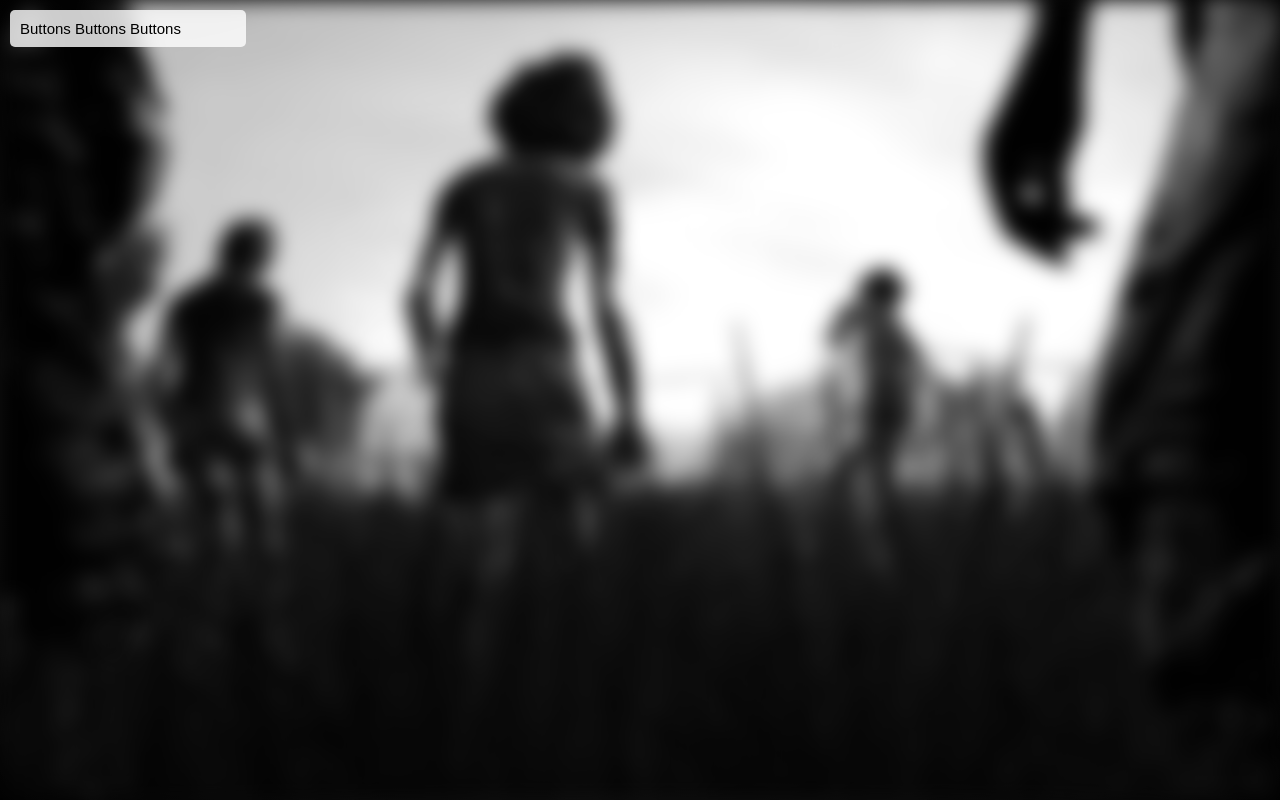
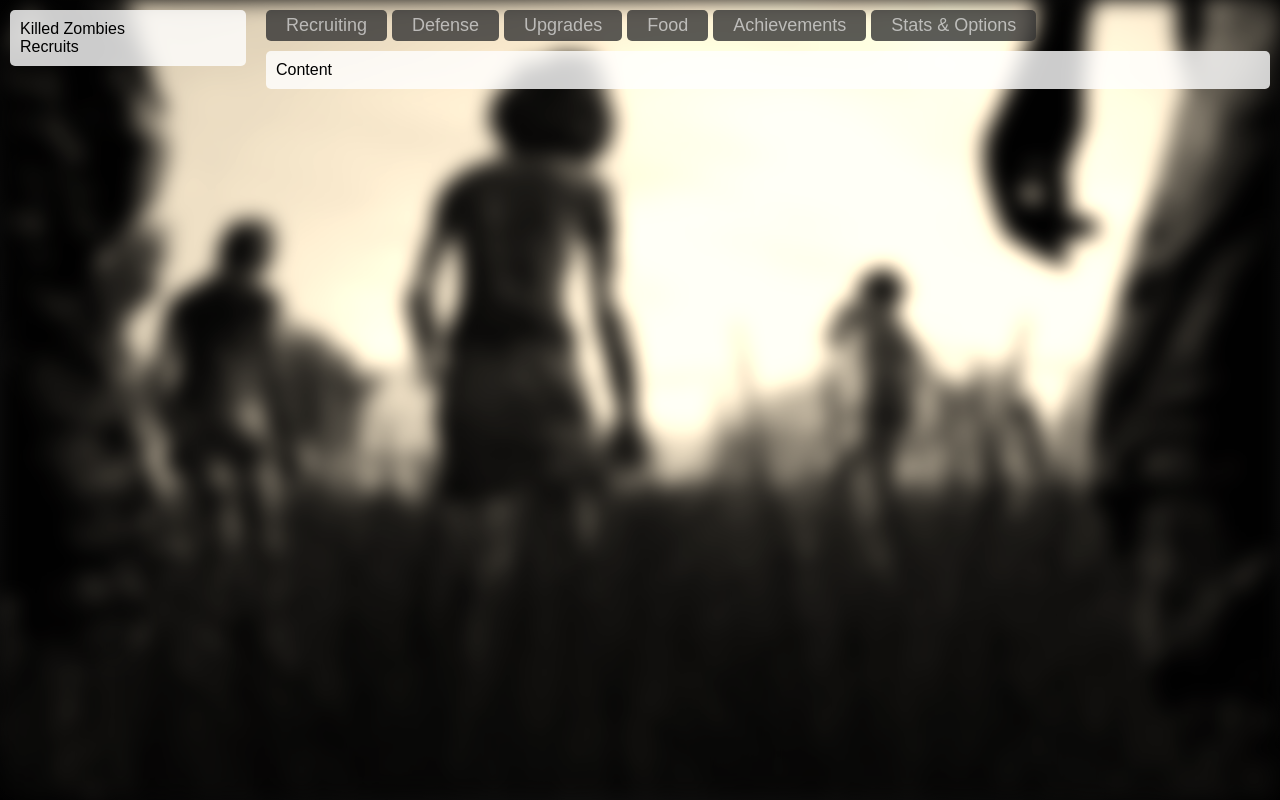
Before and after one commit to MyXoToD/clickingdead, a plain HTML site: page index.html in a window 1280 px wide. Drawn offline with nearby package versions, Linux system fonts and the light colour scheme.

Commit message:
Basic HTML Structure

```diff
--- a/assets/stylesheets/application.scss
+++ b/assets/stylesheets/application.scss
@@ -30,7 +30,7 @@ html, body {
 }
 
 body {
-  font-size: 15px;
+  font-size: 16px;
   font-family: sans-serif;
   background-image: radial-gradient(#333, #000);
   .background {
@@ -42,7 +42,7 @@ body {
     background-image: url(../images/background-1.jpg);
     background-size: cover;
     background-position: center center;
-    -webkit-filter: blur(10px) grayscale(1);
+    -webkit-filter: blur(10px) grayscale(1) sepia(.5);
     z-index: -1;
   }
 }
@@ -65,6 +65,37 @@ body {
   .right-col {
     width: 80%;
     float: right;
+    @include BorderBox();
+    padding: 10px;
+    nav {
+      width: 100%;
+      margin-bottom: 10px;
+      button {
+        border-radius: 5px;
+        background-color: rgba(#333, 0.8);
+        padding: 5px 20px;
+        margin-right: 5px;
+        cursor: pointer;
+        color: rgba(#fff, 0.6);
+        font-size: 18px;
+        display: block;
+        float: left;
+        &:hover {
+          background-color: #333;
+          color: #fff;
+        }
+      }
+      &:after {
+        @include clearfix();
+      }
+    }
+    .content {
+      background-color: rgba(#fff, 0.8);
+      width: 100%;
+      border-radius: 5px;
+      padding: 10px;
+      @include BorderBox();
+    }
   }
   &:after {
     @include clearfix();
--- a/index.html
+++ b/index.html
@@ -15,11 +15,26 @@
     <div class="wrapper">
       <div class="left-col">
         <div class="stat-box">
-          Buttons Buttons Buttons
+          <div class="zombies">
+            Killed Zombies
+          </div>
+          <div class="recruits">
+            Recruits
+          </div>
         </div>
       </div>
       <div class="right-col">
-
+        <nav>
+          <button>Recruiting</button>
+          <button>Defense</button>
+          <button>Upgrades</button>
+          <button>Food</button>
+          <button>Achievements</button>
+          <button>Stats &amp; Options</button>
+        </nav>
+        <div class="content">
+          Content
+        </div>
       </div>
     </div>
   </body>
```
Also changed, not shown: assets/stylesheets/application.css.
